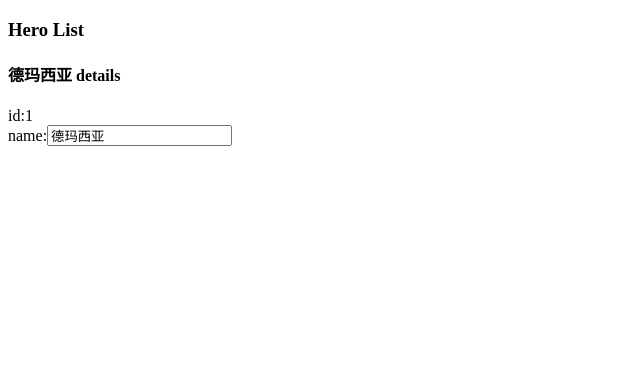
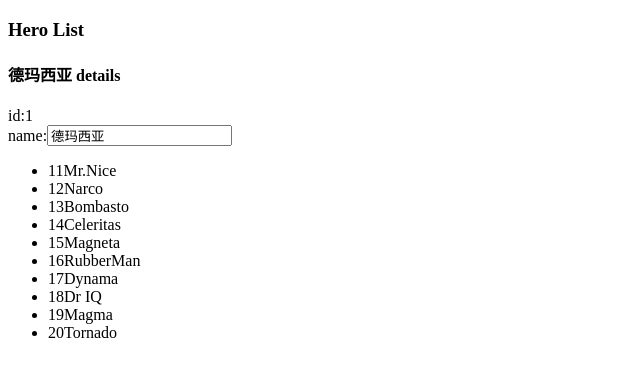
Before and after one commit to WeCantStop/angular2_demo, an Angular app: page / in a window 1280 px wide. Shown: the top 376 px of the page, without its empty margins (0-640 px from the left). Built offline with nearby package versions, Linux system fonts and the light colour scheme.

Commit message:
选择英雄(click)='selectHero'

```diff
--- a/src/app/app.component.ts
+++ b/src/app/app.component.ts
@@ -4,6 +4,19 @@ export class Hero {
     id: number;
     name: string;
 }
+
+const HEROS: Hero[] = [
+  { id: 11, name: 'Mr.Nice' },
+  { id: 12, name: 'Narco' },
+  { id: 13, name: 'Bombasto' },
+  { id: 14, name: 'Celeritas' },
+  { id: 15, name: 'Magneta' },
+  { id: 16, name: 'RubberMan' },
+  { id: 17, name: 'Dynama' },
+  { id: 18, name: 'Dr IQ' },
+  { id: 19, name: 'Magma' },
+  { id: 20, name: 'Tornado' }
+];
 
 @Component({
     selector: 'app-root',
@@ -16,6 +29,18 @@ export class Hero {
                 <div><label>name:</label>
                     <input type="text" [(ngModel)]="hero.name" placeholder="name">
                 </div>
+                <ul>
+                  <li *ngFor="let hero of heros" (click)="onSelectHero(hero)" class="hero-item">
+                    <span>{{ hero.id }}</span>
+                    <span>{{ hero.name }}</span>
+                  </li>
+                </ul>
+                <div *ngIf="selectedHero">
+                  <div>
+                    <span>{{ selectedHero.id }}</span>
+                    <span>{{ selectedHero.name }}</span>
+                  </div>
+                </div>
                 `
 })
 export class AppComponent {
@@ -24,4 +49,9 @@ export class AppComponent {
         id: 1,
         name: '德玛西亚'
     };
+    heros = HEROS;
+    selectedHero: Hero;
+    onSelectHero(hero: Hero): void {
+      this.selectedHero = hero;
+    }
 }
--- a/src/app/app.module.ts
+++ b/src/app/app.module.ts
@@ -1,7 +1,7 @@
 import { BrowserModule } from '@angular/platform-browser';
 import { NgModule } from '@angular/core';
 /** form相关的东西需要引进此模块 **/
-import { FormsModule }   from '@angular/forms';
+import { FormsModule } from '@angular/forms';
 
 import { AppComponent } from './app.component';
 
```
